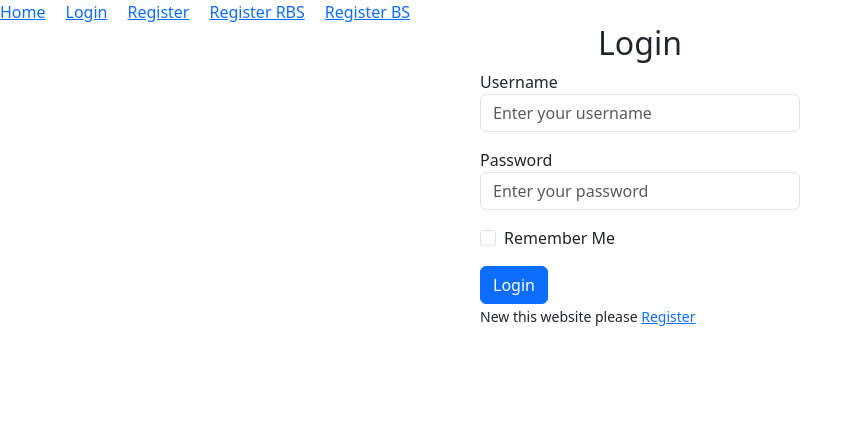
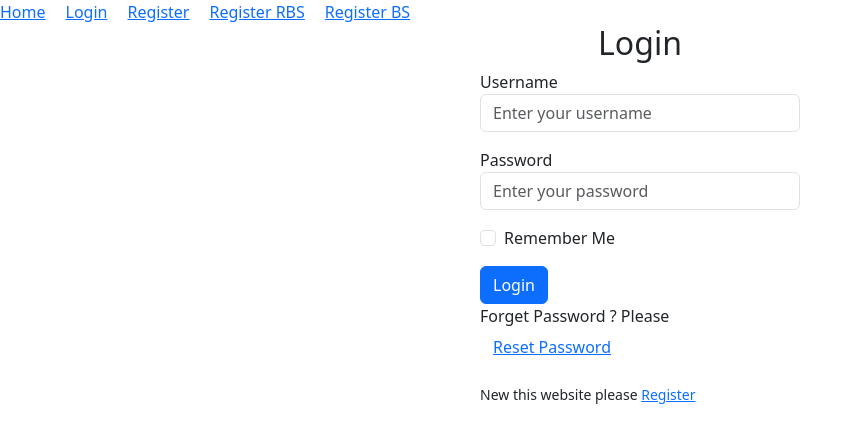
Before and after one commit to shahin-hossain/email-password-auth, a React (Vite) app: page /login in a window 1280 px wide. Shown: the top 442 px of the page, without its empty margins (0-862 px from the left). Built offline with nearby package versions, Linux system fonts and the light colour scheme.

Commit message:
Forget or Reset Password and Update user name to firebase

```diff
--- a/src/components/Login/Login.jsx
+++ b/src/components/Login/Login.jsx
@@ -1,12 +1,15 @@
-import { getAuth, signInWithEmailAndPassword } from 'firebase/auth';
-import React, { useState } from 'react';
+import { getAuth, sendPasswordResetEmail, signInWithEmailAndPassword } from 'firebase/auth';
+import React, { useRef, useState } from 'react';
 import app from '../../firebase/firebase.config';
 import { Link } from 'react-router-dom';
 
 const auth = getAuth(app);
+
 const Login = () => {
     const [error, setError] = useState('');
     const [success, setSuccess] = useState('');
+    const emailRef = useRef(); // useRef use করার কারণ হলো, সরাসরি input Field থেকে data কে Hook করে emailRef এর মধ্যে store করার জন্য।
+
     const handleLogin = (event) => {
         event.preventDefault()
 
@@ -14,6 +17,7 @@ const Login = () => {
         const email = form.email.value;
         const password = form.password.value;
         console.log(email, password)
+
         //login Validation
         //login এ সাধারনত validation করার দরকার নেই, ঐটা শুধু registration এ করতে হবে।
         setError('') //reset error
@@ -29,13 +33,15 @@ const Login = () => {
             setError('Password must be 6 characters long.')
         }
 
+        // sign in email & password pass
+
         signInWithEmailAndPassword(auth, email, password)
             .then(result => {
                 const loggedUser = result.user;
                 console.log(loggedUser)
                 if (!loggedUser.emailVerified) {
                     alert('Your Account is not Verified')
-                    return;
+                    // return;
                 }
                 setSuccess('User Login successful')
                 setError('');
@@ -44,6 +50,22 @@ const Login = () => {
             .catch(error => {
                 setError(error.message);
                 setSuccess('');
+            })
+    }
+
+    //Reset Password
+    const handleResetPassword = event => {
+        const email = emailRef.current.value;
+        if (!email) {
+            alert('please provide your email address to reset')
+        }
+        sendPasswordResetEmail(auth, email)
+            .then(() => {
+                alert('Please Check Your Email')
+            })
+            .catch(error => {
+                console.log(error)
+                setError(error.message)
             })
     }
     return (
@@ -59,6 +81,7 @@ const Login = () => {
                         className="form-control"
                         id="email"
                         placeholder="Enter your username"
+                        ref={emailRef} //react এর একটি Props হলো এ ref={}
                         required
                     />
                 </div>
@@ -83,6 +106,7 @@ const Login = () => {
                 </div>
                 <button type="submit" className="btn btn-primary btn-block">Login</button>
             </form>
+            <p>Forget Password ? Please <button onClick={handleResetPassword} className='btn btn-link'>Reset Password</button></p>
             <p><small>New this website please <Link to='/register'>Register</Link></small></p>
             <p className='text-danger'>{error}</p>
             <p className='text-success'>{success}</p>
--- a/src/components/Register/Register.jsx
+++ b/src/components/Register/Register.jsx
@@ -1,5 +1,5 @@
 import React, { useState } from 'react';
-import { createUserWithEmailAndPassword, getAuth, sendEmailVerification } from 'firebase/auth'
+import { createUserWithEmailAndPassword, getAuth, sendEmailVerification, updateProfile } from 'firebase/auth'
 import app from '../../firebase/firebase.config';
 import { Link } from 'react-router-dom';
 
@@ -21,7 +21,9 @@ const Register = () => {
         //2. collect form data
         const email = event.target.email.value;
         const password = event.target.password.value;
+        const name = event.target.name.value
         console.log(email, password);
+        console.log(name)
 
         if (!/(?=.*[A-Z])/.test(password)) { //এখানে চেক করা হয়ে যদি A-Z পর্যন্ত password এর মধ্যে না থাকে তাহলে error show করবে।
             setError('Please Add at least one uppercase')
@@ -45,6 +47,7 @@ const Register = () => {
                 event.target.reset() //login হওয়ার পরে input field Empty করার জন্য।
                 setSuccess('User has been created successfully')
                 sendVerificationEmail(result.user)
+                updateUserData(result.user, name)
             })
             .catch(error => {
                 console.error(error.message)
@@ -52,6 +55,7 @@ const Register = () => {
                 setSuccess('') //যদি success না হয় তাহলে Message Empty হয়ে যাবে।
             })
     }
+
     //send Email Verification
     const sendVerificationEmail = (user) => {
         sendEmailVerification(user)
@@ -61,7 +65,19 @@ const Register = () => {
             })
 
     }
+    //user profile update
 
+    const updateUserData = (user, name) => {
+        updateProfile(user, {
+            displayName: name
+        })
+            .then(() => {
+                console.log('user Name Updated')
+            })
+            .catch(error => {
+                setError(error.message)
+            })
+    }
     const handleEmailChange = (event) => {
         setEmail(event.target.value)
         // console.log(event.target.value)
@@ -74,6 +90,8 @@ const Register = () => {
         <div className='w-50 mx-auto '>
             <h2>Please Register</h2>
             <form onSubmit={handleSubmit}>
+                <input className='w-50 mb-4 rounded p-2 outline' onChange={handleEmailChange} type='text' name='name' id='name' placeholder='Your Name' required />
+                <br />
                 {/* onChange দিয়ে event target করলে প্রতি key click এ event টিগার হবে এতে করে আলাদা আলাদা ভাবে show করবে console এ। এটা একটা পদ্ধতি*/}
                 <input className='w-50 mb-4 rounded p-2 outline' onChange={handleEmailChange} type='email' name='email' id='email' placeholder='email' required />
                 <br />
```
